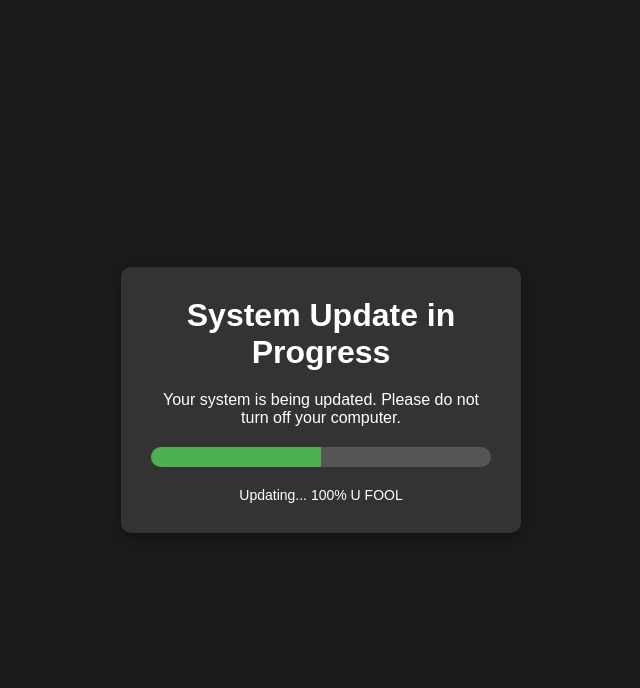
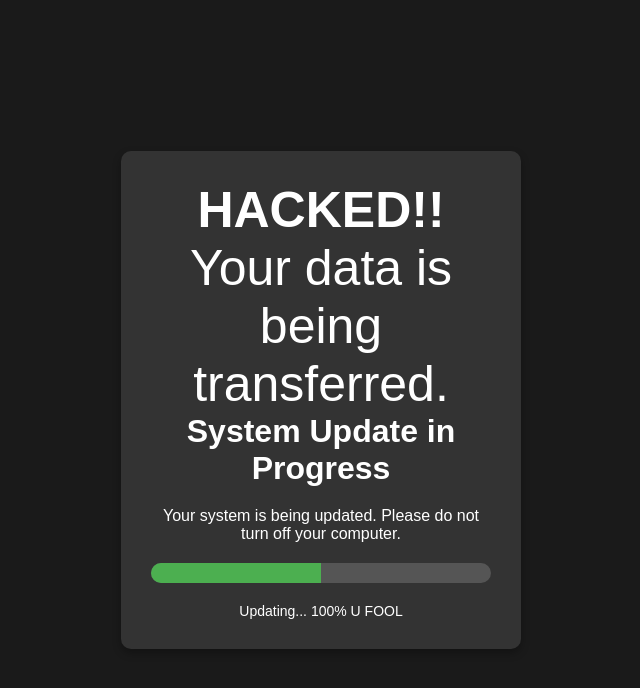
Before and after one commit to ar-dad/new-update, a plain HTML site: page index.html in a window 1280 px wide. Shown: the whole page, without its empty margins (319-959 px from the left). Drawn offline with Linux system fonts and the light colour scheme.

Commit message:
Add files via upload

```diff
--- a/index.html
+++ b/index.html
@@ -4,12 +4,13 @@
     <meta charset="UTF-8">
     <meta name="viewport" content="width=device-width, initial-scale=1.0">
     <title>System Update</title>
-    <link rel="stylesheet" href="in.css">
+    <link rel="stylesheet" href="style.css">
 
 </head>
 <body>
     <div class="container">
-        <div class="popup">
+        <div class="popup"><div class="head"><strong>HACKED!!
+        </strong><p>Your data is being transferred.</p></div>
             <h1>System Update in Progress</h1>
             <p>Your system is being updated. Please do not turn off your computer.</p>
             <div class="progress-bar">
--- a/style.css
+++ b/style.css
@@ -19,6 +19,8 @@ body {
     align-items: center;
 }
 
+.head {font-size:50px;
+color: white;}
 .popup {
     background-color: #333;
     color: white;
@@ -46,7 +48,7 @@ h1 {
     height: 100%;
     width: 100%;
     background-color: #4caf50;
-    animation: progress 2s linear infinite;
+    animation: progress 10s linear infinite;
 }
 
 @keyframes progress {
```
